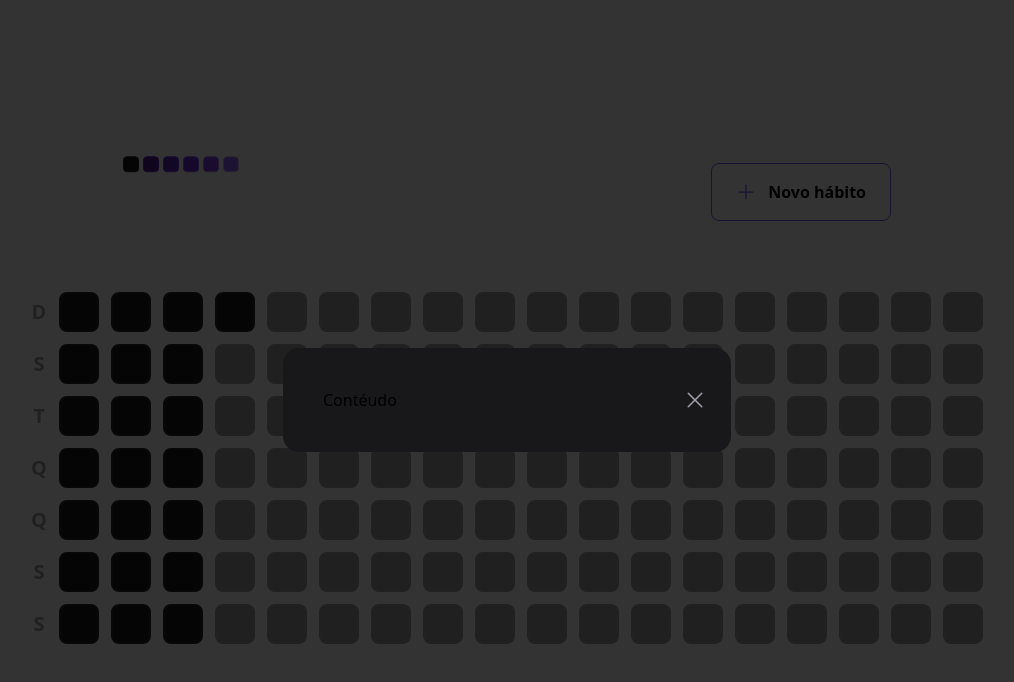
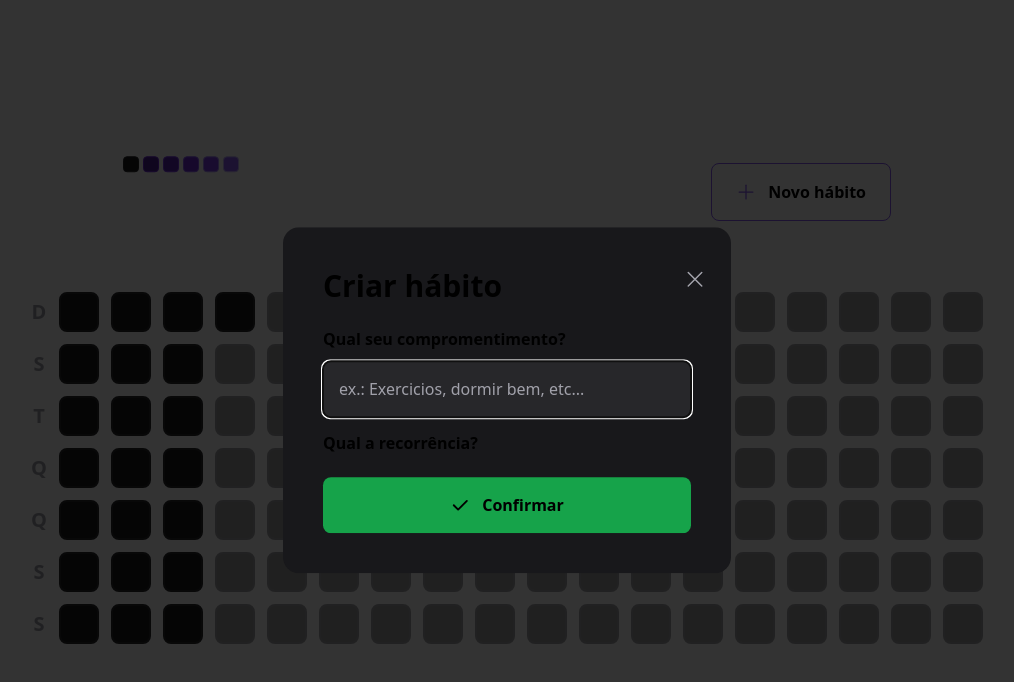
Before and after one commit to EuCarlos/nlw-setup, a React app in the folder web/: page / in a window 1280 px wide. Both pictures are taken after a click on the button "Novo hábito". Shown: the top 682 px of the page, without its empty margins (133-1147 px from the left). Built offline with nearby package versions, Linux system fonts and the light colour scheme; the HTML template or start-up script is replaced by a standard one.

Commit message:
:sparkles: create NewHabitForm component

```diff
--- a/web/src/components/Header.tsx
+++ b/web/src/components/Header.tsx
@@ -1,6 +1,7 @@
 import logoImage from '../assets/logo.svg';
 import * as Dialog from '@radix-ui/react-dialog';
 import { Plus, X } from 'phosphor-react';
+import { NewHabitForm } from './NewHabitForm';
 
 export function Header() {
   return (
@@ -22,7 +23,9 @@
               <Dialog.Close className="absolute right-6 text-zinc-400 hover:text-zinc-200">
                 <X size={24} aria-label="Fechar" />
               </Dialog.Close>
-              Contéudo
+
+              <Dialog.Title className="text-3xl leading-tight font-extrabold">Criar hábito</Dialog.Title>
+              <NewHabitForm />
             </Dialog.Content>
           </Dialog.Portal>
         </Dialog.Root>
--- /dev/null
+++ b/web/src/components/NewHabitForm.tsx
@@ -0,0 +1,24 @@
+import { Check } from "phosphor-react";
+
+export function NewHabitForm() {
+    return(
+        <form className="w-full flex flex-col mt-6">
+            <label htmlFor="title" className="font-semibold leading-tight">Qual seu compromentimento?</label>
+
+            <input
+                type="text"
+                id="title"
+                placeholder="ex.: Exercicios, dormir bem, etc..."
+                className="p-4 rounded-lg mt-3 bg-zinc-800 text-white placeholder:text-zinc-400"
+                autoFocus
+            />
+
+            <label htmlFor="" className="font-semibold leading-tight mt-4">Qual a recorrência?</label>
+
+            <button type="submit" className="mt-6 rounded-lg p-4 flex items-center justify-center gap-3 font-semibold bg-green-600 hover:bg-green-500">
+                <Check size={20} weight="bold" />
+                Confirmar
+            </button>
+        </form>
+    )
+}
```
